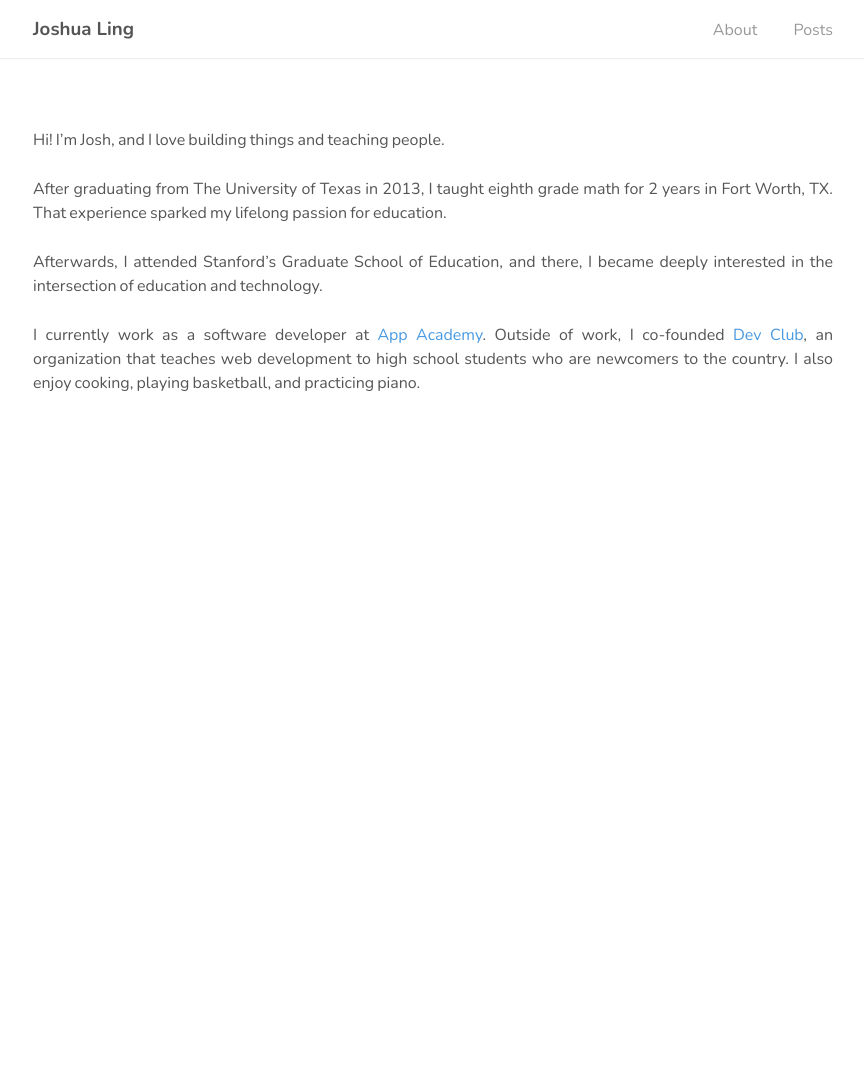
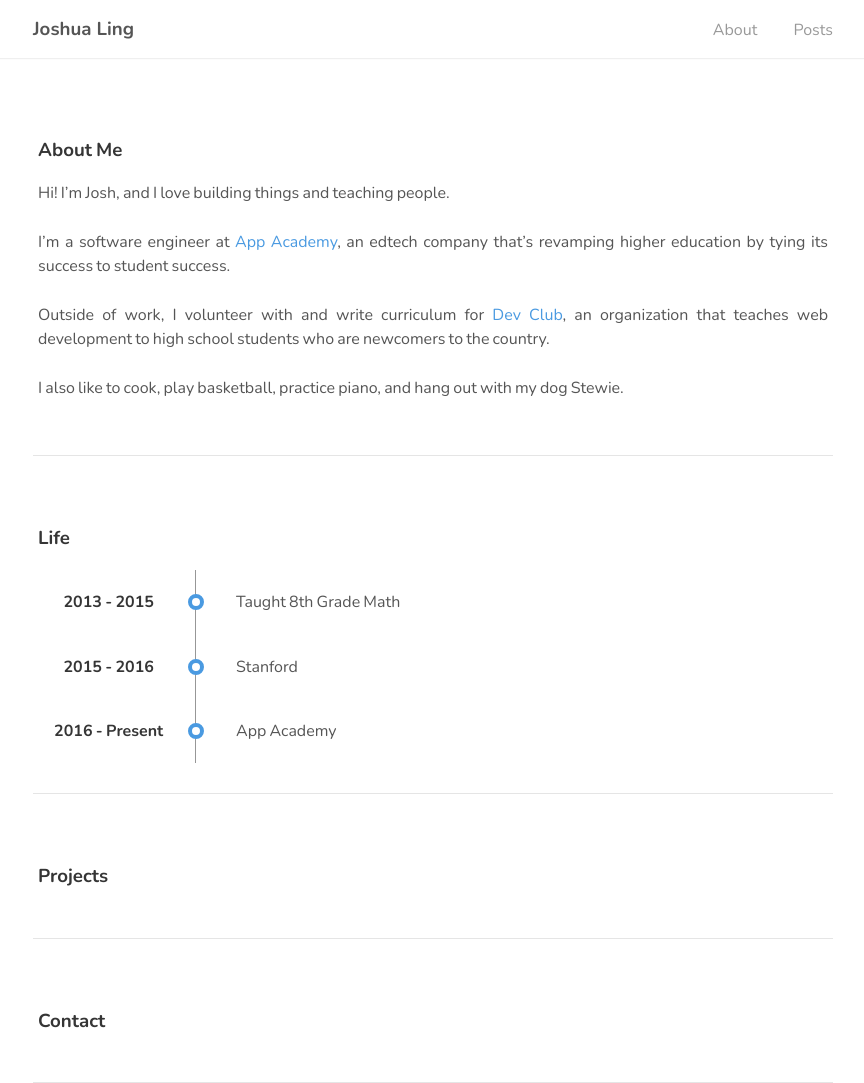
Before and after one commit to joshling1919/joshling1919.github.io, a Jekyll site: the page built from _pages/about.md, in a window 1280 px wide. Shown: the whole page, without its empty margins (207-1071 px from the left). Built offline with Jekyll 4.4.1, drawn with Linux system fonts in a browser that asks for light colours; before the commit the page ends 900 px from its top, so only the background shows below that.

Commit message:
Revamp about page

```diff
--- a/_layouts/about.html
+++ b/_layouts/about.html
@@ -3,7 +3,49 @@ layout: default
 ---
 
 <div class="about">
+  <section class="about-container">
+    <h3>About Me</h3>
+    {{ content }}
+  </section>
 
-  {{ content }}
+  <section class="timeline-container">
+    <h3>Life</h3>
+    <div class="timeline">
+      <div class="timeline-entry">
+        <div class="timeline-entry-year">
+          <h4>2013 - 2015</h4>
+        </div>
+        <div class="timeline-entry-content">
+          Taught 8th Grade Math
+        </div>
+      </div>
 
+      <div class="timeline-entry">
+        <div class="timeline-entry-year">
+          <h4>2015 - 2016</h4>
+        </div>
+        <div class="timeline-entry-content">
+          Stanford
+        </div>
+      </div>
+
+      <div class="timeline-entry">
+        <div class="timeline-entry-year">
+          <h4>2016 - Present</h4>
+        </div>
+        <div class="timeline-entry-content">
+          App Academy
+        </div>
+      </div>
+    </div>
+  </section>
+
+  <section class="projects-container">
+    <h3>Projects</h3>
+
+  </section>
+
+  <section class="contact-container">
+    <h3>Contact</h3>
+  </section>
 </div>
--- a/_layouts/home.html
+++ b/_layouts/home.html
@@ -27,5 +27,8 @@ layout: default
   <a href="{{ paginator.next_page_path | prepend: site.baseurl }}" class="right arrow">&#8594;</a>
   {% endif %}
 
+  {% if paginator.previous_page or paginator.next_page %}
   <span>{{ paginator.page }}</span>
+  {% endif %}
+
 </div>
--- a/_pages/about.md
+++ b/_pages/about.md
@@ -5,15 +5,28 @@ permalink: /about/
 
 Hi! I'm Josh, and I love building things and teaching people.
 
-After graduating from The University of Texas in 2013, I taught eighth grade
+I'm a software engineer at [App Academy](https://appacademy.io), an edtech
+company that's revamping higher education by tying its success to student
+success.
+
+Outside of work, I volunteer with and write curriculum for [Dev Club](https://www.linkedin.com/company/dev-club/),
+an organization that teaches web development to high school students who are
+newcomers to the country.
+
+I also like to cook, play basketball, practice piano, and hang out
+with my dog Stewie.
+
+<!-- Before moving to the Bay Area, I taught eighth grade
 math for 2 years in Fort Worth, TX. That experience sparked my lifelong passion
 for education.
 
 Afterwards, I attended Stanford's Graduate School of Education, and there, I
 became deeply interested in the intersection of education and technology.
 
-I currently work as a software developer at [App Academy](https://appacademy.io).
-Outside of work, I co-founded [Dev Club](https://www.linkedin.com/company/dev-club/),
+I currently work as a software engineer at [App Academy](https://appacademy.io).
+Outside of work, I volunteer with and write curriculum for [Dev Club](https://www.linkedin.com/company/dev-club/),
 an organization that teaches web development to high school students who are
-newcomers to the country. I also enjoy cooking, playing basketball, and
-practicing piano.
+newcomers to the country.
+
+In my downtime, I like to cook, play basketball, practice piano, and hang out
+with my dog Stewie. -->
--- a/_sass/tale/_about.scss
+++ b/_sass/tale/_about.scss
@@ -1,9 +1,57 @@
 .about {
-  margin-top: 70px;
+  margin-top: 30px;
   text-align: justify;
   word-spacing: -1px;
 
   p {
     margin-bottom: 25px;
   }
+
+  section {
+    border-bottom: 0.5px solid $grey-2;
+    padding: 30px 5px;
+    margin-bottom: 20px;
+  }
 }
+
+.timeline-container {
+  padding: 20px;
+}
+
+.timeline {
+  &-entry {
+    display: flex;
+  }
+
+  &-entry-year {
+    position: relative;
+    width: 20%;
+    border-right: 1px solid $grey-1;
+
+    h4 {
+      width: 90%;
+      text-align: center;
+    }
+  }
+
+  &-entry-year::after {
+    content: '';
+    position: absolute;
+    width: 8px;
+    height: 8px;
+    border: 4px solid $blue;
+    background-color: #fff;
+    border-radius: 100%;
+    z-index: 1;
+    top: 50%;
+    transform: translateY(-50%);
+    right: -9px;
+  }
+
+  &-entry-content {
+    display: flex;
+    flex-direction: column;
+    justify-content: center;
+    margin-left: 40px;
+  }
+}
--- a/_sass/tale/_base.scss
+++ b/_sass/tale/_base.scss
@@ -8,6 +8,7 @@ body {
   color: $default-color;
   margin: 0;
   padding: 0;
+  height: 100vh;
 }
 
 html {
```
Lines whose indentation alone changed are shown as unchanged.
